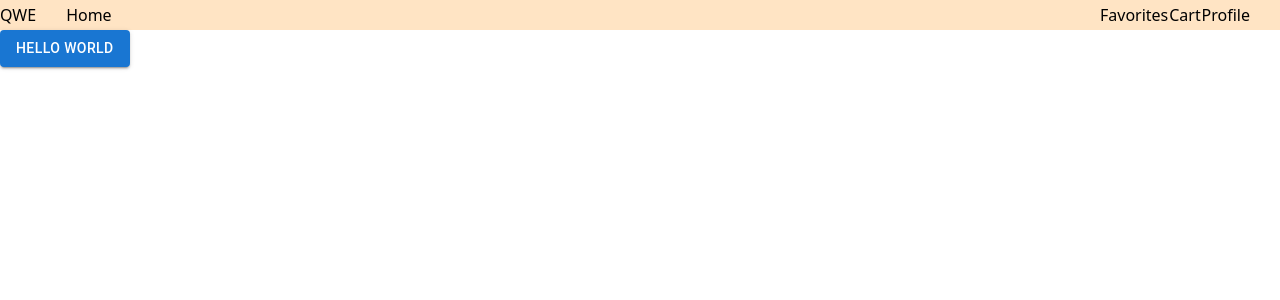
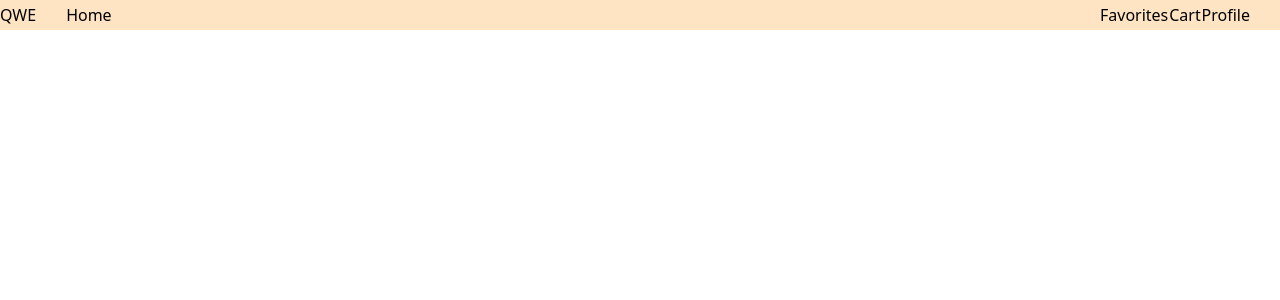
Before and after one commit to OguzErenAcar/nextjs-ecommerce, a Next.js app: page /favorites in a window 1280 px wide. Shown: the top 300 px of the page. Built offline with nearby package versions, Linux system fonts and the light colour scheme.

Commit message:
23.06.25

```diff
--- a/src/pages/favorites.tsx
+++ b/src/pages/favorites.tsx
@@ -3,7 +3,7 @@ import { Button } from '@mui/material'
 export default class Favorites extends Component {
   render() {
     return (
-          <Button variant="contained">Hello world</Button>
+        <></>
     )
   }
 }
```
